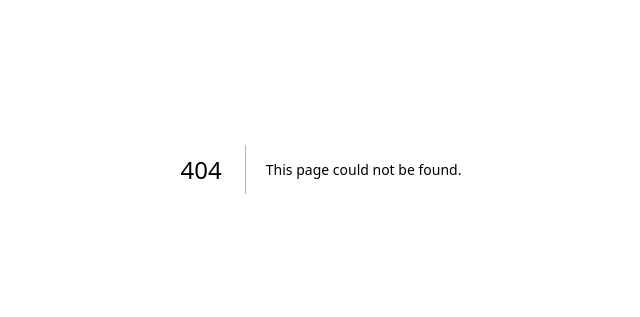
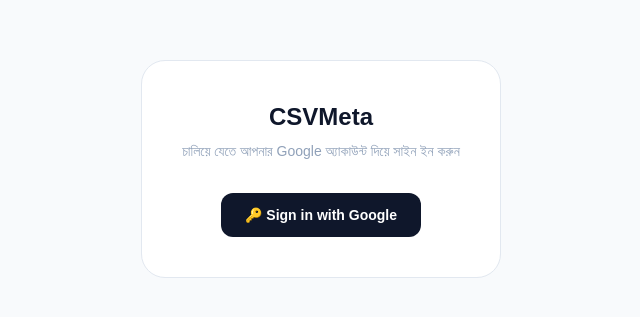
Before and after one commit to ridwanhassan11/CSVMeta, a Next.js app in the folder app/: page /login in a window 1280 px wide. Before the commit this address had no page. Shown: the part 231-548 px from the top of the page, without its empty margins (319-959 px from the left). Built offline with nearby package versions, Linux system fonts and the light colour scheme.

Commit message:
add logo image

```diff
--- a/app/package.json
+++ b/app/package.json
@@ -12,6 +12,7 @@
     "@google/generative-ai": "^0.24.1",
     "groq-sdk": "^1.5.0",
     "next": "16.2.11",
+    "next-auth": "^5.0.0-beta.32",
     "react": "19.2.4",
     "react-dom": "19.2.4",
     "sharp": "^0.35.3"
--- /dev/null
+++ b/app/src/app/api/auth/[...nextauth]/route.ts
@@ -0,0 +1,2 @@
+import { handlers } from "@/auth";
+export const { GET, POST } = handlers;
--- /dev/null
+++ b/app/src/app/login/page.tsx
@@ -0,0 +1,25 @@
+import { signIn } from "@/auth";
+
+export default function LoginPage() {
+  return (
+    <main className="min-h-screen flex items-center justify-center bg-slate-50 dark:bg-slate-950">
+      <div className="rounded-3xl border border-slate-200 dark:border-slate-800 bg-white dark:bg-slate-900 p-10 text-center">
+        <h1 className="text-2xl font-bold text-slate-900 dark:text-white mb-2">CSVMeta</h1>
+        <p className="text-sm text-slate-400 mb-8">চালিয়ে যেতে আপনার Google অ্যাকাউন্ট দিয়ে সাইন ইন করুন</p>
+        <form
+          action={async () => {
+            "use server";
+            await signIn("google", { redirectTo: "/" });
+          }}
+        >
+          <button
+            type="submit"
+            className="rounded-xl bg-slate-900 dark:bg-white text-white dark:text-slate-900 px-6 py-3 text-sm font-semibold hover:bg-slate-700 dark:hover:bg-slate-200"
+          >
+            🔑 Sign in with Google
+          </button>
+        </form>
+      </div>
+    </main>
+  );
+}
--- /dev/null
+++ b/app/src/auth.ts
@@ -0,0 +1,6 @@
+import NextAuth from "next-auth";
+import Google from "next-auth/providers/google";
+
+export const { handlers, signIn, signOut, auth } = NextAuth({
+  providers: [Google],
+});
--- /dev/null
+++ b/app/src/middleware.ts
@@ -0,0 +1,14 @@
+import { auth } from "@/auth";
+
+export default auth((req) => {
+  const isLoggedIn = !!req.auth;
+  const isLoginPage = req.nextUrl.pathname === "/login";
+
+  if (!isLoggedIn && !isLoginPage) {
+    return Response.redirect(new URL("/login", req.nextUrl));
+  }
+});
+
+export const config = {
+  matcher: ["/((?!api|_next/static|_next/image|favicon.ico).*)"],
+};
```
Also changed, not shown: 1 other file (tests, documents, lock files or other folders).
